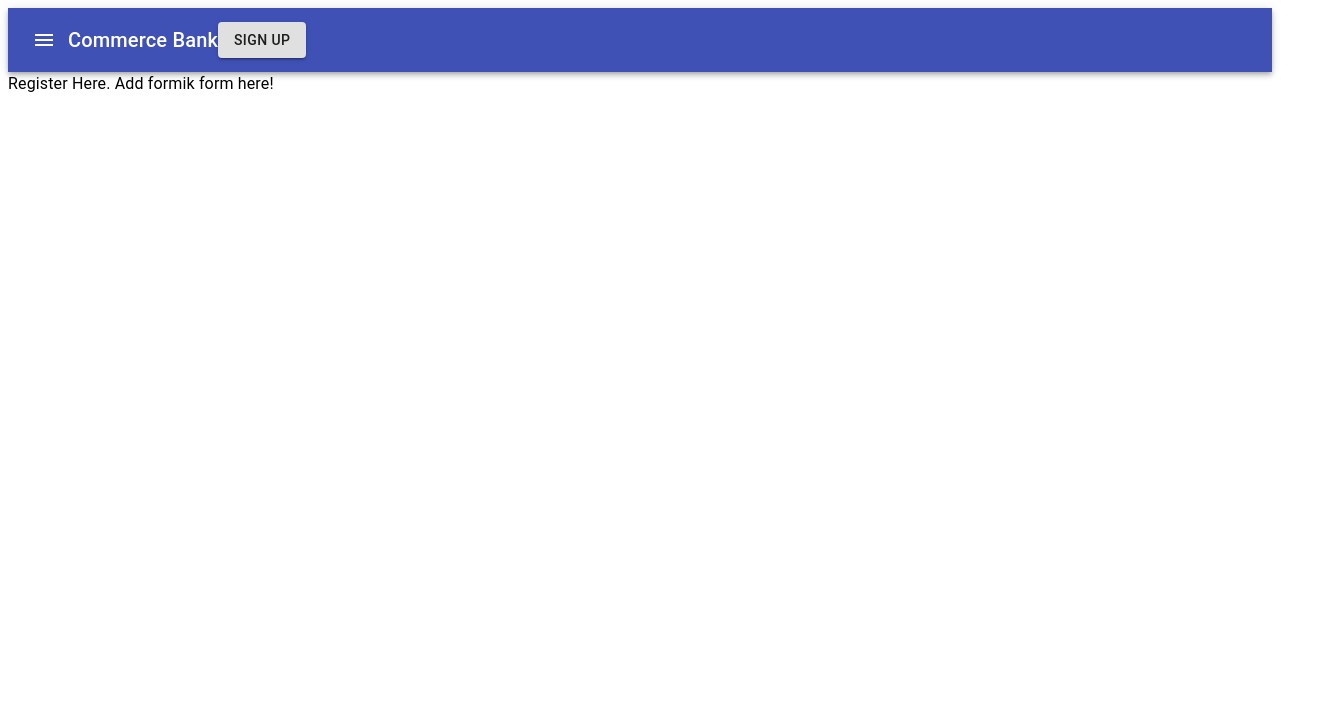
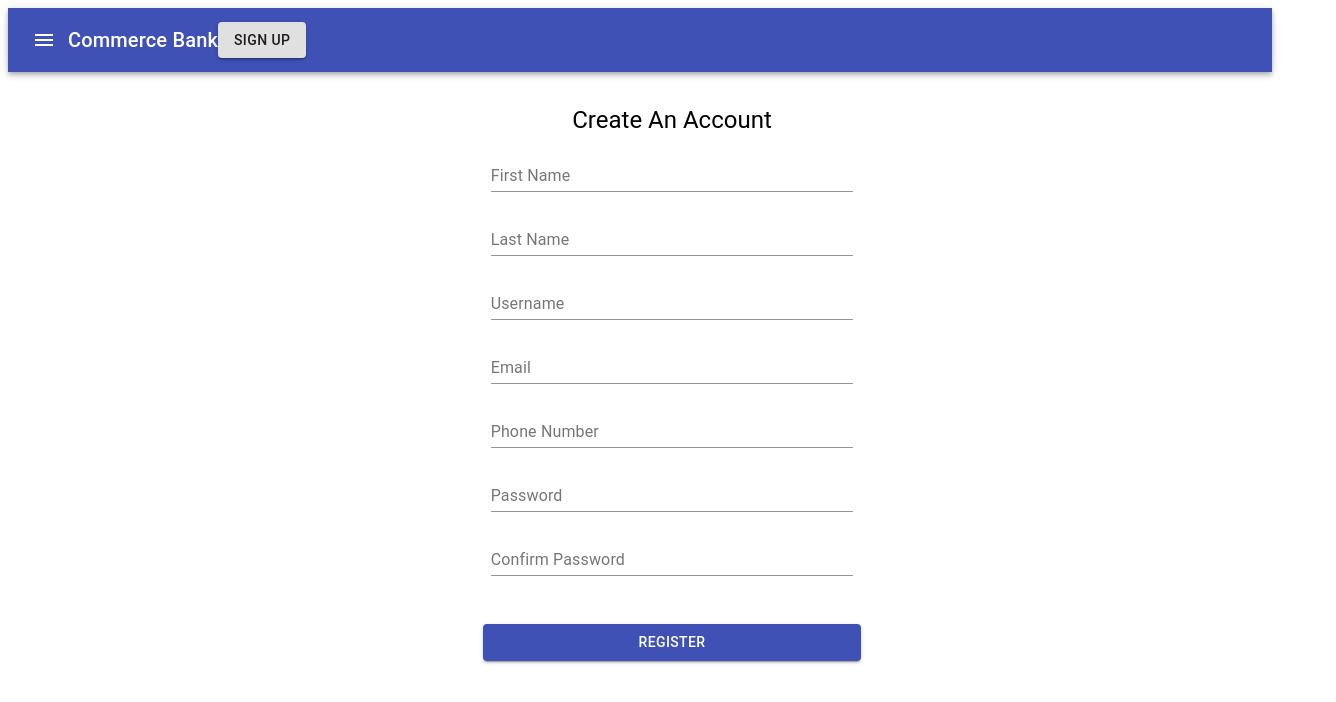
Before and after one commit to umkc-cs-451-2020-spring/Semester-Project-Group-4, a React (Create React App) app in the folder Commerce-Project/client/: page /register in a window 1280 px wide. Shown: the top 702 px of the page, 1336 px wide, since content can reach past the window. Built offline with nearby package versions, Linux system fonts and the light colour scheme.

Commit message:
create initial form and WIP styles

```diff
--- a/Commerce-Project/client/src/Pages/registration/RegistrationForm.tsx
+++ b/Commerce-Project/client/src/Pages/registration/RegistrationForm.tsx
@@ -1,15 +1,116 @@
 import React from 'react'
-import { Typography } from '@material-ui/core'
+import { TextField, Button, FormGroup, Grid, Typography } from '@material-ui/core'
+import { useFormik } from 'formik';
+import { makeStyles, createStyles } from '@material-ui/styles';
+
+const useStyles = makeStyles(() =>
+  createStyles({
+    textFieldMargin: {
+      margin: '.5rem'
+    },
+    buttonMargin: {
+      marginTop: '2.5rem'
+    },
+    gridMargin: {
+      margin: 'unset'
+    }
+  }),
+);
 
 const RegistrationForm = () => {
+  const { textFieldMargin, buttonMargin, gridMargin } = useStyles();
+
+  const formik = useFormik({
+    initialValues: {
+      username: '',
+      firstName: '',
+      lastName: '',
+      email: '',
+      phone: '',
+      password: '',
+      confirmPassword: ''
+    },
+    onSubmit: values => {
+      alert(JSON.stringify(values, null, 2));
+    },
+  });
 
   return (
-    <Typography>
-      Register Here.
-      Add formik form here!
-    </Typography>
+    <form onSubmit={formik.handleSubmit}>
+      <Grid container spacing={8} className={gridMargin}>
+        <Grid item xs={4} />
+        <Grid item xs={4}>
+          <FormGroup>
+            <Typography align='center' variant="h5">Create An Account</Typography>
+            <TextField
+              className={textFieldMargin}
+              label="First Name"
+              id="firstName"
+              name="firstName"
+              type="text"
+              onChange={formik.handleChange}
+              value={formik.values.firstName}
+            />
+            <TextField
+              className={textFieldMargin}
+              label="Last Name"
+              id="lastName"
+              name="lastName"
+              type="text"
+              onChange={formik.handleChange}
+              value={formik.values.lastName}
+            />
+            <TextField
+              className={textFieldMargin}
+              label="Username"
+              id="Username"
+              name="Username"
+              type="text"
+              onChange={formik.handleChange}
+              value={formik.values.username}
+            />
+            <TextField
+              className={textFieldMargin}
+              label="Email"
+              id="Email"
+              name="Email"
+              type="text"
+              onChange={formik.handleChange}
+              value={formik.values.email}
+            />
+            <TextField
+              className={textFieldMargin}
+              label="Phone Number"
+              id="phone"
+              name="phone"
+              type="text"
+              onChange={formik.handleChange}
+              value={formik.values.phone}
+            />
+            <TextField
+              className={textFieldMargin}
+              label="Password"
+              id="password"
+              name="password"
+              type="text"
+              onChange={formik.handleChange}
+              value={formik.values.password}
+            />
+            <TextField
+              className={textFieldMargin}
+              label="Confirm Password"
+              id="confirmPassword"
+              name="confirmPassword"
+              type="text"
+              onChange={formik.handleChange}
+              value={formik.values.confirmPassword}
+            />
+            <Button className={buttonMargin} type="submit" variant="contained" color="primary">Register</Button>
+          </FormGroup>
+        </Grid>
+      </Grid>
+    </form>
   )
 }
 
-
 export default RegistrationForm
```
